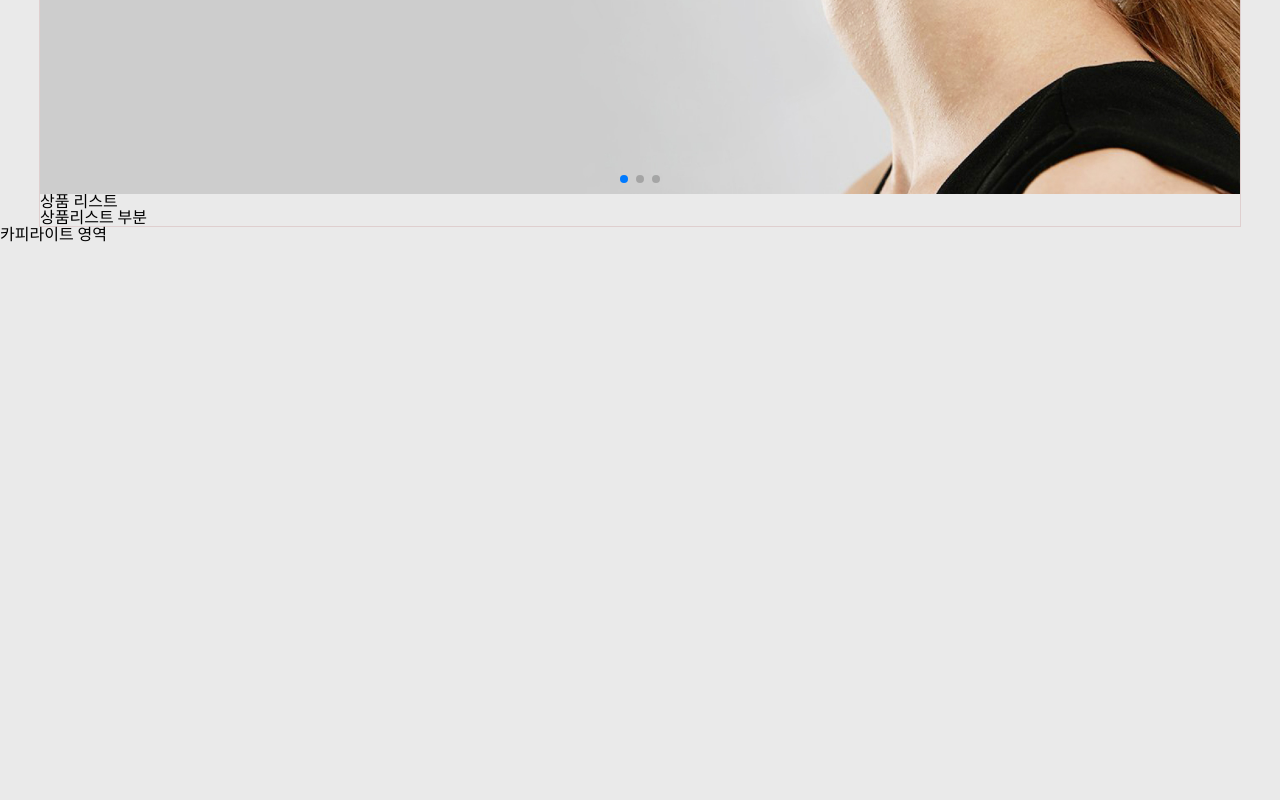
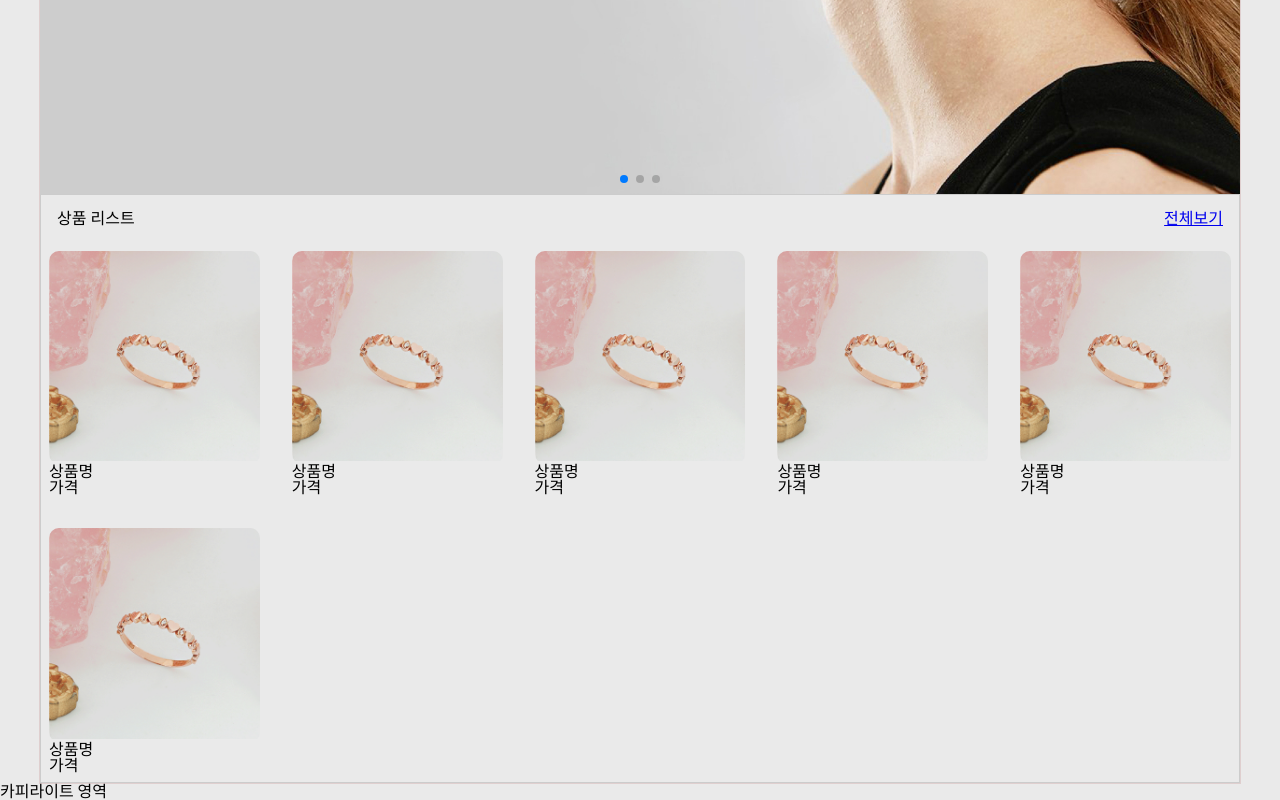
Before and after one commit to zelkovaria/shopping-mall, a React (Vite) app: page / in a window 1280 px wide. Shown: the part 517-1317 px from the top of the page. Before the commit the page ends 800 px from the top, so only its background shows below. Built offline with nearby package versions, Linux system fonts and the light colour scheme.

Commit message:
feat: 상품 리스트 레이아웃 구현

```diff
--- /dev/null
+++ b/src/components/ListCard.jsx
@@ -0,0 +1,20 @@
+import React from 'react';
+import style from '../css/ListCard.module.css';
+const ListCard = () => {
+  return (
+    <li className={style.ListCard}>
+      <div>
+        <div className={style.cardImg}>
+          <img src="/img/image1.jpg" alt="상품이미지" />
+        </div>
+        <div className={style.cardInfo}>
+          <p>상품명</p>
+          <p>가격</p>
+        </div>
+        <span className={style.discount}>5%</span>
+      </div>
+    </li>
+  );
+};
+
+export default ListCard;
--- /dev/null
+++ b/src/css/ListCard.module.css
@@ -0,0 +1,35 @@
+.ListCard {
+  padding: 0;
+}
+
+.ListCard > div {
+  position: relative;
+  overflow: hidden;
+  border-radius: 1rem;
+  padding: 0.5rem;
+}
+.cardImg {
+  border-radius: 10px;
+  overflow: hidden;
+}
+.cardImg img {
+  width: 100%;
+  height: 100%;
+  object-fit: cover;
+}
+
+.discount {
+  position: absolute;
+  padding: 1rem;
+  font-size: 0.7rem;
+  background-color: goldenrod;
+  top: 10px;
+  left: 10px;
+  border-radius: 5px;
+  opacity: 0;
+  transition: 0.3s;
+}
+
+.ListCard:hover .discount {
+  opacity: 1;
+}
--- /dev/null
+++ b/src/css/ProductList.module.css
@@ -0,0 +1,19 @@
+.ProductList {
+  border: 1px solid #ccc;
+  display: flex;
+  justify-content: space-between;
+  flex-wrap: wrap;
+}
+.ProductList h2,
+.ProductList a {
+  padding: 1rem;
+}
+.listCon {
+  margin: 0 !important;
+}
+.listCon {
+  width: 100%;
+  display: grid;
+  grid-template-columns: repeat(auto-fill, minmax(200px, 1fr));
+  gap: 1rem;
+}
--- a/src/layout/ProductList.jsx
+++ b/src/layout/ProductList.jsx
@@ -1,10 +1,20 @@
 import React from 'react';
+import style from '../css/ProductList.module.css';
+import ListCard from '../components/ListCard';
 
 const ProductList = () => {
   return (
-    <section>
+    <section className={style.ProductList}>
       <h2>상품 리스트</h2>
-      <p>상품리스트 부분</p>
+      <a href="#">전체보기</a>
+      <ul className={style.listCon}>
+        <ListCard />
+        <ListCard />
+        <ListCard />
+        <ListCard />
+        <ListCard />
+        <ListCard />
+      </ul>
     </section>
   );
 };
```
